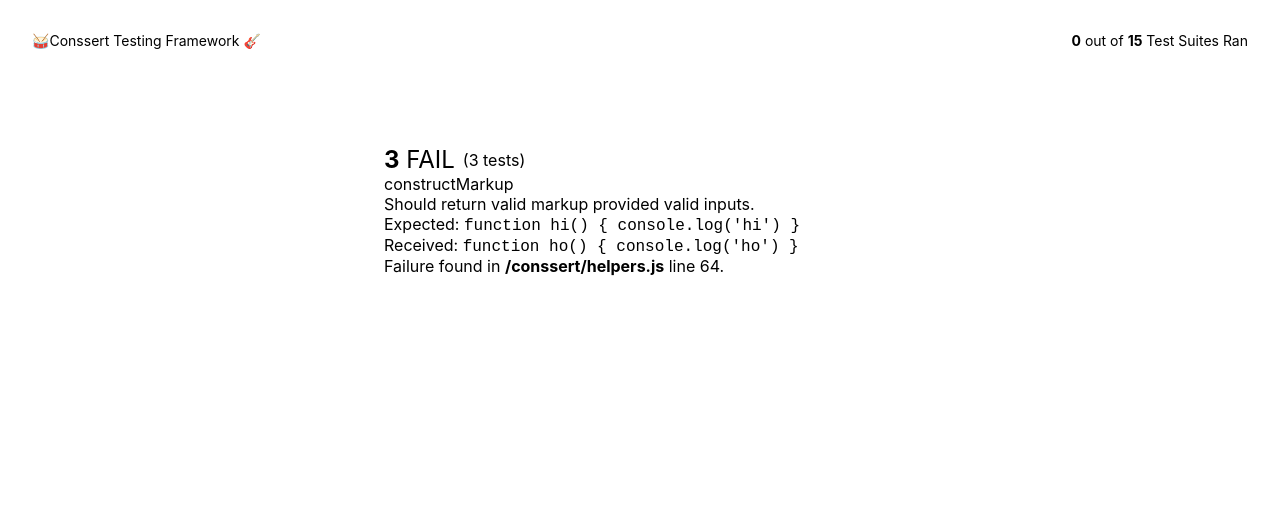
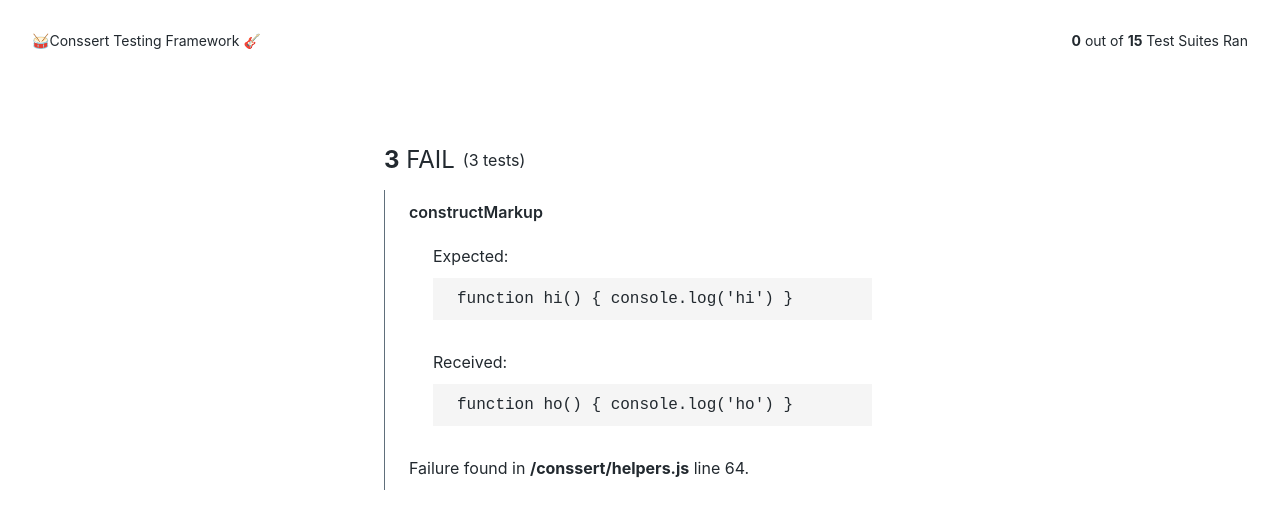
Before and after one commit to l4nk332/conssert, a website: page src/temp.html in a window 1280 px wide. Drawn offline with Linux system fonts and the light colour scheme.

Commit message:
Begin adding color to design layout implementation.

```diff
--- a/src/styles.css
+++ b/src/styles.css
@@ -140,6 +140,7 @@ ol, ul {
 /* ====== */
 
 body {
+  color: var(--black);
   padding: var(--sp-600);
 }
 
@@ -177,3 +178,51 @@ body {
   margin-bottom: var(--sp-100);
   margin-left: var(--sp-200);
 }
+
+.result {
+  margin: var(--sp-400) 0;
+  padding: var(--sp-300) var(--sp-500);
+  border-left: var(--bw-100) solid var(--grey-600);
+}
+
+.result:hover {
+  background-color: var(--grey-100);
+  border-color: var(--black);
+}
+
+.result:hover .diffCode {
+  background-color: var(--grey-200);
+}
+
+.result:hover .diffCode.expected {
+  color: var(--green-500);
+}
+
+.result:hover .diffCode.received {
+  color: var(--red-500);
+}
+
+.result:hover .failureLink {
+  color: var(--accent-400);
+}
+
+.suiteName {
+  font-weight: var(--fw-semibold);
+  margin-bottom: var(--sp-500);
+}
+
+.diff {
+  padding-left: var(--sp-500);
+  margin-bottom: var(--sp-600);
+}
+
+.diffText {
+  display: block;
+  margin-bottom: var(--sp-300);
+}
+
+.diffCode {
+  display: block;
+  padding: var(--sp-300) var(--sp-500);
+  background: #f5f5f5;
+}
--- a/src/temp.html
+++ b/src/temp.html
@@ -19,24 +19,24 @@
       <section class="resultSetContent">
         <section class="result">
           <h4 class="suiteName">constructMarkup</h4>
-          <p class="testDescription">Should return valid markup provided valid inputs.</p>
-          <section class="diff expected">
+          <!-- <p class="testDescription">Should return valid markup provided valid inputs.</p> -->
+          <section class="diff">
             <span class="diffText">Expected:</span>
-            <code class="diffCode">
+            <code class="diffCode expected">
               function hi() {
                 console.log('hi')
               }
             </code>
           </section>
-          <section class="diff received">
+          <section class="diff">
             <span class="diffText">Received:</span>
-            <code class="diffCode">
+            <code class="diffCode received">
               function ho() {
                 console.log('ho')
               }
             </code>
           </section>
-          <p class='failureLocation'>Failure found in <strong>/conssert/helpers.js</strong> line 64.</p>
+          <p class='failureLocation'>Failure found in <strong class='failureLink'>/conssert/helpers.js</strong> line 64.</p>
         </section>
       </section>
     </section>
```
